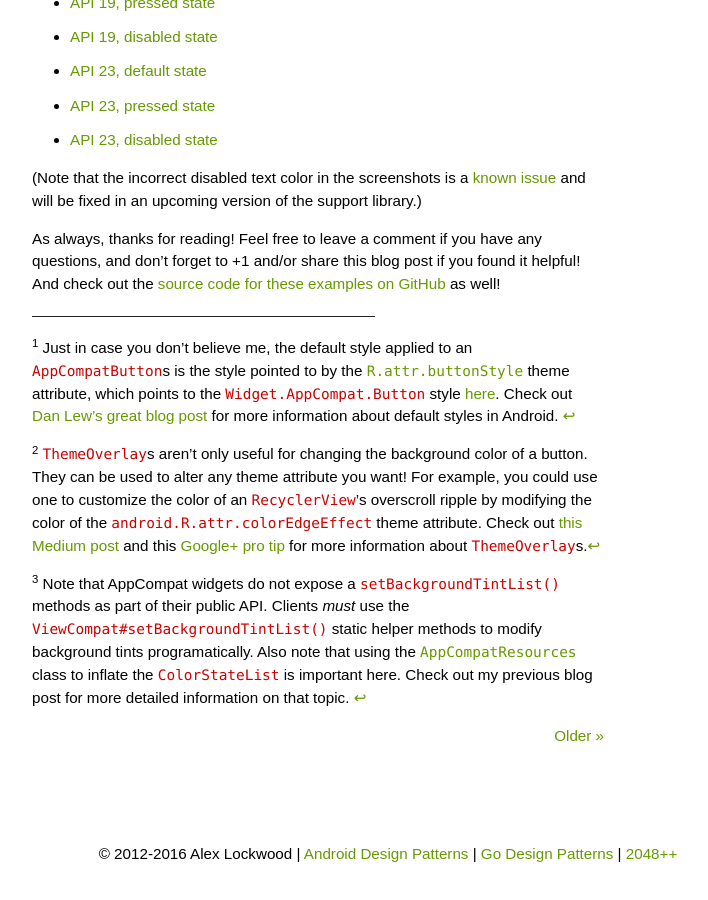
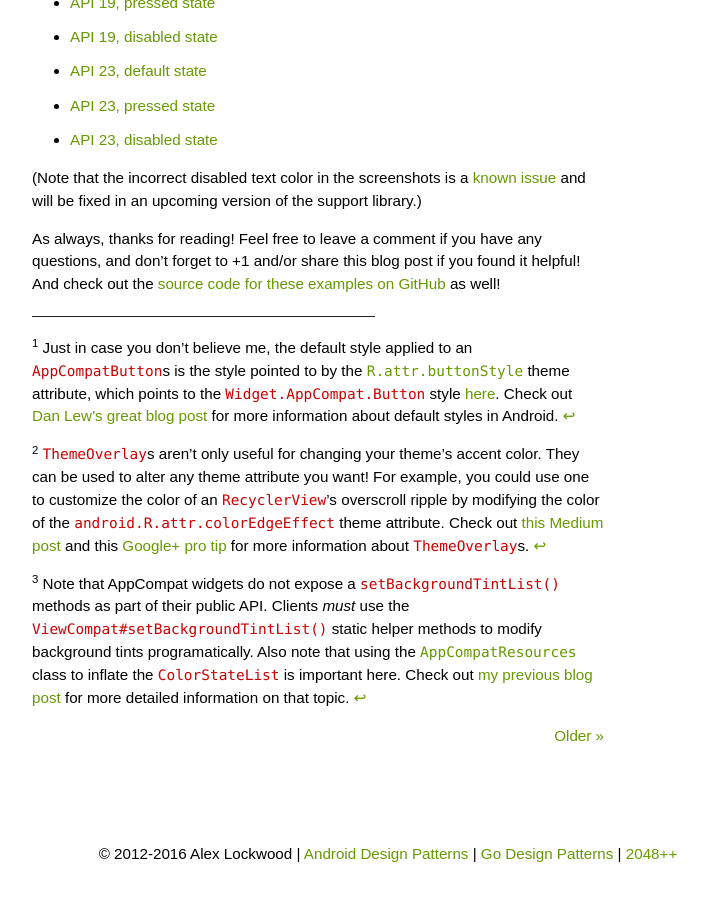
Before and after one commit to alexjlockwood/AndroidDesignPatterns, a Jekyll site: the page built from _posts/2016-08-11-theming-buttons-with-themeoverlays-background-tints.md, in a window 1280 px wide and 900 px high, scrolled down 7004 px. Shown: the whole window, without its empty margins (252-960 px from the left). Built offline with Jekyll 4.4.1, drawn with Linux system fonts in a browser that asks for light colours; some web fonts are replaced; a script that is not in the unit is left out; comment, search, counter and statistics services are not loaded; some of the changed text lies outside the part shown.

Commit message:
Fix a few links

````diff
--- a/_posts/2016-08-11-theming-buttons-with-themeoverlays-background-tints.md
+++ b/_posts/2016-08-11-theming-buttons-with-themeoverlays-background-tints.md
@@ -114,7 +114,7 @@
 files (i.e. `Theme.AppCompat.Light`, `Theme.AppCompat.Dark`, etc.),
 `ThemeOverlay`s define only a small set of material-styled theme attributes that
 are most often used when theming each view's appearance (see the
-[source code for a complete list of these attributes][ThemeOverlayAttributes]).
+[source code][ThemeOverlayAttributes] for a complete list of these attributes).
 As a result, they are very useful in cases where you only want to modify one or
 two properties of a particular view: just extend the `ThemeOverlay`, update the
 attributes you want to modify with their new values, and you can be sure that
@@ -170,7 +170,8 @@
 ```
 
 While this approach to coloring a button is much more powerful in the sense that it can be
-done entirely programatically (whereas `ThemeOverlay`s must be defined in XML and cannot be constructed at
+done entirely programatically (whereas `ThemeOverlay`s must be defined in XML and cannot
+be constructed at
 runtime), it also requires a bit more work on our end if we want to ensure our button exactly meets
 the material design spec. Let's create a simple `BackgroundTints` utility class that makes
 it quick and easy to construct colored background tint lists:
@@ -396,19 +397,20 @@
 [Dan Lew's great blog post][DeepDiveAndroidViewConstructors] for more information about default styles in
 Android. <a href="#ref1" title="Jump to footnote 1.">&#8617;</a>
 
-<sup id="footnote2">2</sup> `ThemeOverlay`s aren't only useful for changing the background color of a button.
-They can be used to alter any theme attribute you want! For example, you could use one to customize the
+<sup id="footnote2">2</sup> `ThemeOverlay`s aren't only useful for changing your
+theme's accent color. They can be used to alter any theme attribute you want!
+For example, you could use one to customize the
 color of an `RecyclerView`'s overscroll ripple by modifying the color of the
 `android.R.attr.colorEdgeEffect` theme
 attribute. Check out [this Medium post][ThemeOverlayBlogPost] and this
 [Google+ pro tip][ThemeOverlayProTip] for more information
-about `ThemeOverlay`s.<a href="#ref2" title="Jump to footnote 2">&#8617;</a>
+about `ThemeOverlay`s. <a href="#ref2" title="Jump to footnote 2">&#8617;</a>
 
 <sup id="footnote3">3</sup> Note that AppCompat widgets do not expose a `setBackgroundTintList()`
 methods as part of their public API. Clients *must* use the `ViewCompat#setBackgroundTintList()`
 static helper methods to modify background tints programatically. Also note that using the
 [`AppCompatResources`][AppCompatResources]
-class to inflate the `ColorStateList` is important here. Check out my previous blog post
+class to inflate the `ColorStateList` is important here. Check out [my previous blog post](/2016/08/contextcompat-getcolor-getdrawable.html)
 for more detailed information on that
 topic. <a href="#ref3" title="Jump to footnote 3.">&#8617;</a>
 
````
